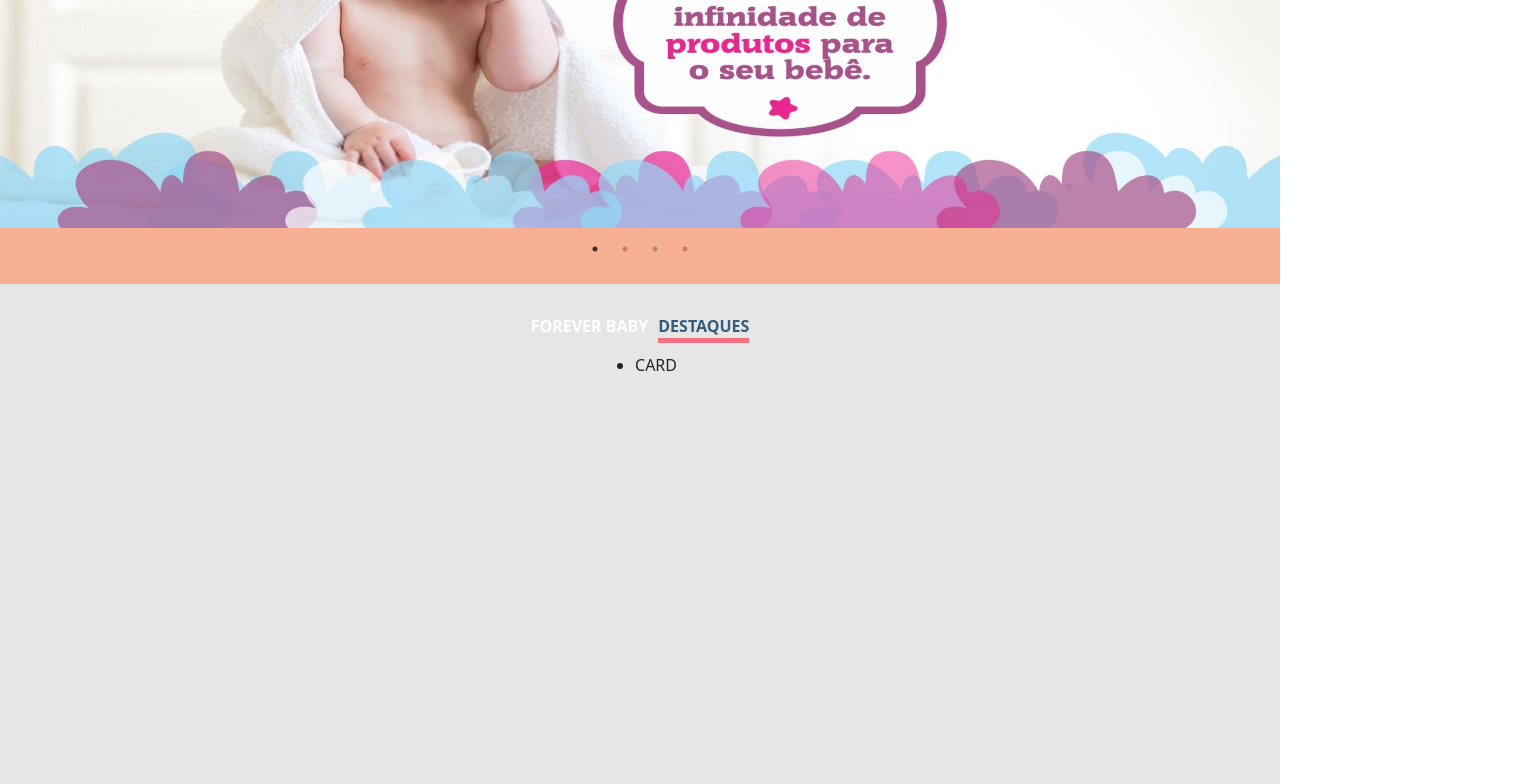
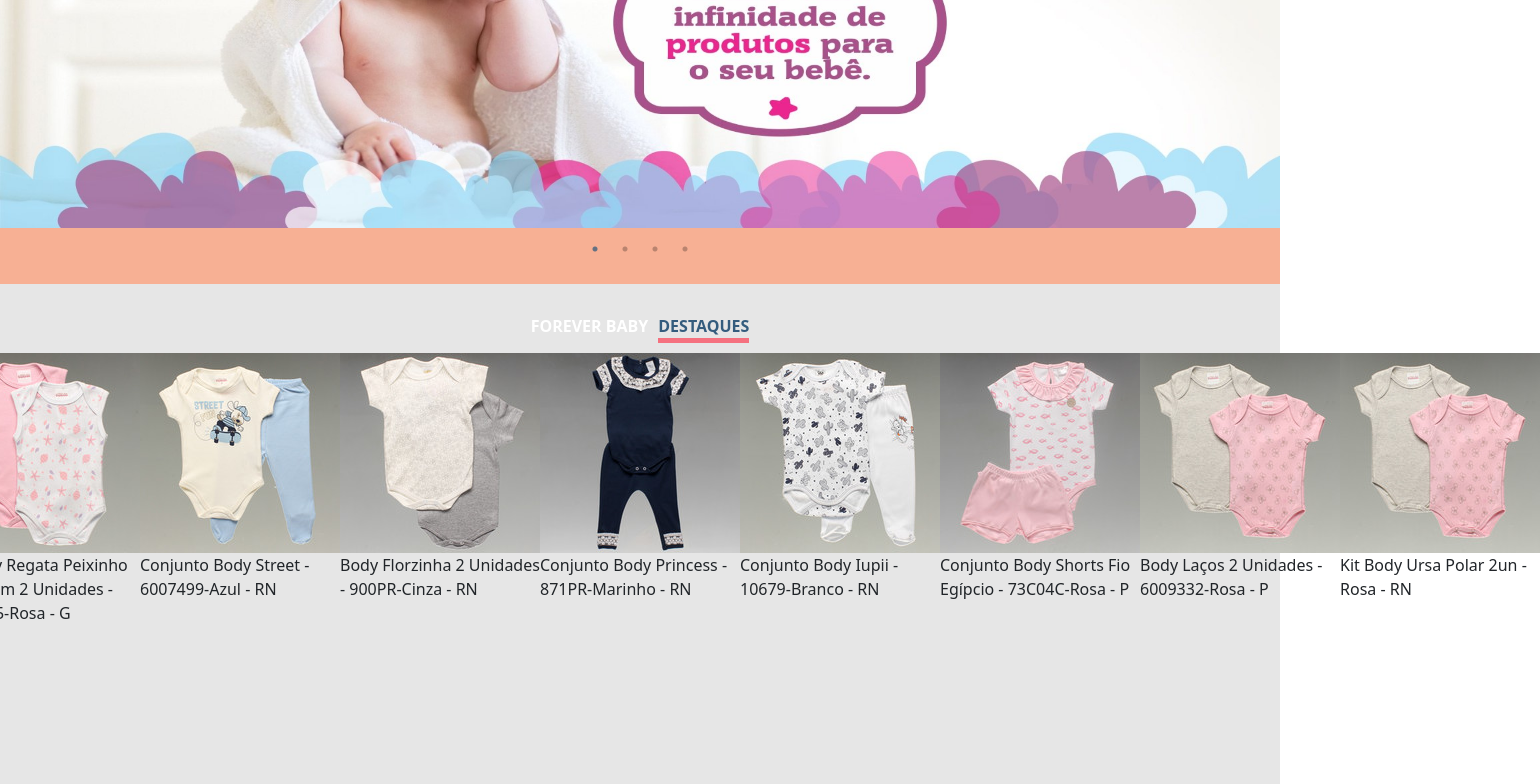
Before and after one commit to lucasquearis/forever-liss-case, a React (Create React App) app: page / in a window 1280 px wide. Shown: the part 352-1136 px from the top of the page, 1540 px wide, since content can reach past the window. Built offline with nearby package versions, Linux system fonts and the light colour scheme.

Commit message:
renderiza produtos em cards

```diff
--- /dev/null
+++ b/src/components/Cards/index.jsx
@@ -0,0 +1,21 @@
+/* eslint-disable jsx-a11y/anchor-is-valid */
+import React from 'react';
+import products from '../../mocks/products';
+import './style.css';
+
+function Cards() {
+  return (
+    <ul className="cards-container">
+      {products.map((item) => (
+        <li key={item.id}>
+          <a href="#">
+            <img src={item.image} alt="produto" />
+            <p>{item.name}</p>
+          </a>
+        </li>
+      ))}
+    </ul>
+  );
+}
+
+export default Cards;
--- /dev/null
+++ b/src/components/Cards/style.css
@@ -0,0 +1,5 @@
+.cards-container {
+  list-style: none;
+  padding: 0;
+  display: flex;
+}
--- a/src/components/Carrousel/style.css
+++ b/src/components/Carrousel/style.css
@@ -5,6 +5,10 @@
 }
 
 .banner-image {
-  max-height: 380px;
+  height: 380px;
   width: 100%;
 }
+
+.slick-dots > .slick-active > button::before {
+  color: #345c7d !important;
+}
--- a/src/components/Highlights/index.jsx
+++ b/src/components/Highlights/index.jsx
@@ -1,4 +1,5 @@
 import React from 'react';
+import Cards from '../Cards';
 import './style.css';
 
 function Highlights() {
@@ -8,9 +9,7 @@ function Highlights() {
         <p>FOREVER BABY</p>
         <span>DESTAQUES</span>
       </div>
-      <ul className="card-container">
-        <li>CARD</li>
-      </ul>
+      <Cards />
     </div>
   );
 }
--- a/src/mocks/products.js
+++ b/src/mocks/products.js
@@ -1,57 +1,66 @@
+import productOneImage from '../images/itens/produto-1.jpg';
+import productTwoImage from '../images/itens/produto-2.jpg';
+import productTrheeImage from '../images/itens/produto-3.jpg';
+import productFourImage from '../images/itens/produto-4.jpg';
+import productFiveImage from '../images/itens/produto-5.jpg';
+import productSixImage from '../images/itens/produto-6.jpg';
+import productSevenImage from '../images/itens/produto-7.jpg';
+import productEigthImage from '../images/itens/produto-8.jpg';
+
 const products = [
   {
     id: 1,
     name: 'Conjunto Body/Shorts Peixinho - 223634-Colorido - G',
     price: 'R$ 46,83',
-    imagePath: '../../images/itens/produto-1.jpg',
+    image: productOneImage,
   },
   {
     id: 2,
     name: 'Kit Body Regata Peixinho Rosa Com 2 Unidades - 6011305-Rosa - G',
     price: 'R$ 30,03',
-    imagePath: '../../images/itens/produto-2.jpg',
+    image: productTwoImage,
   },
   {
     id: 3,
     name: 'Conjunto Body Street - 6007499-Azul - RN',
     price: 'R$ 30,03',
-    imagePath: '../../images/itens/produto-3.jpg',
+    image: productTrheeImage,
   },
   {
     id: 4,
     name: 'Body Florzinha 2 Unidades - 900PR-Cinza - RN',
     price: 'R$ 27,23',
-    imagePath: '../../images/itens/produto-4.jpg',
+    image: productFourImage,
   },
   {
     id: 5,
     name: 'Conjunto Body Princess - 871PR-Marinho - RN',
     price: 'R$ 33,95',
-    imagePath: '../../images/itens/produto-5.jpg',
+    image: productFiveImage,
   },
   {
     id: 6,
     name: 'Conjunto Body Iupii - 10679-Branco - RN',
     price: 'R$ 31,85',
-    imagePath: '../../images/itens/produto-6.jpg',
+    image: productSixImage,
   },
   {
     id: 7,
     name: 'Conjunto Body Shorts Fio Egípcio - 73C04C-Rosa - P',
     price: 'R$ 55,23',
-    imagePath: '../../images/itens/produto-7.jpg',
+    image: productSevenImage,
   },
   {
     id: 8,
     name: 'Body Laços 2 Unidades - 6009332-Rosa - P',
     price: 'R$ 30,03',
-    imagePath: '../../images/itens/produto-8.jpg',
+    image: productEigthImage,
   },
   {
     id: 9,
     name: 'Kit Body Ursa Polar 2un -Rosa - RN',
     price: 'R$ 29,33',
-    imagePath: '../../images/itens/produto-8.jpg',
+    image: productEigthImage,
   },
 ];
 
```
Also changed, not shown: src/components/Highlights/style.css (line endings or trailing spaces), src/images/itens/produto-7.jpg (renamed from src/images/itens/produtos-7.jpg), src/images/itens/produto-8.jpg (renamed from src/images/itens/produtos-8.jpg).
